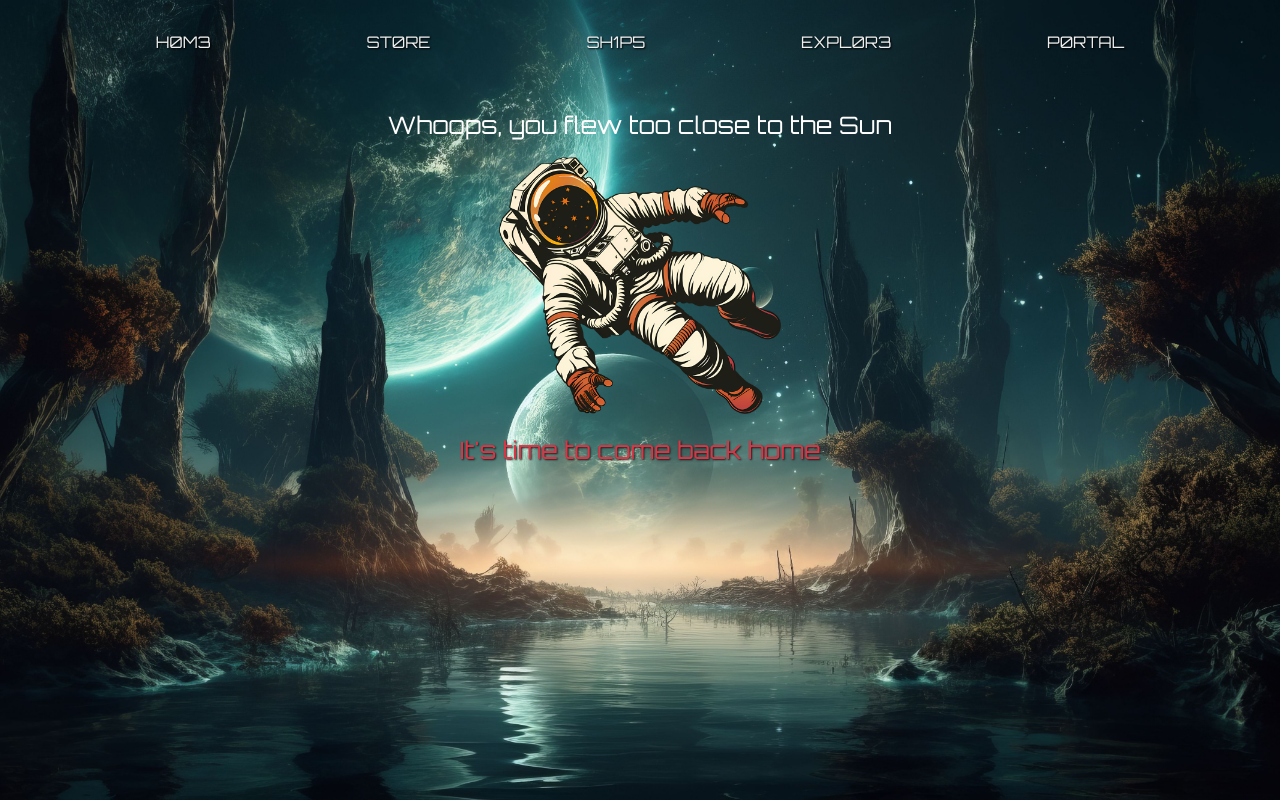
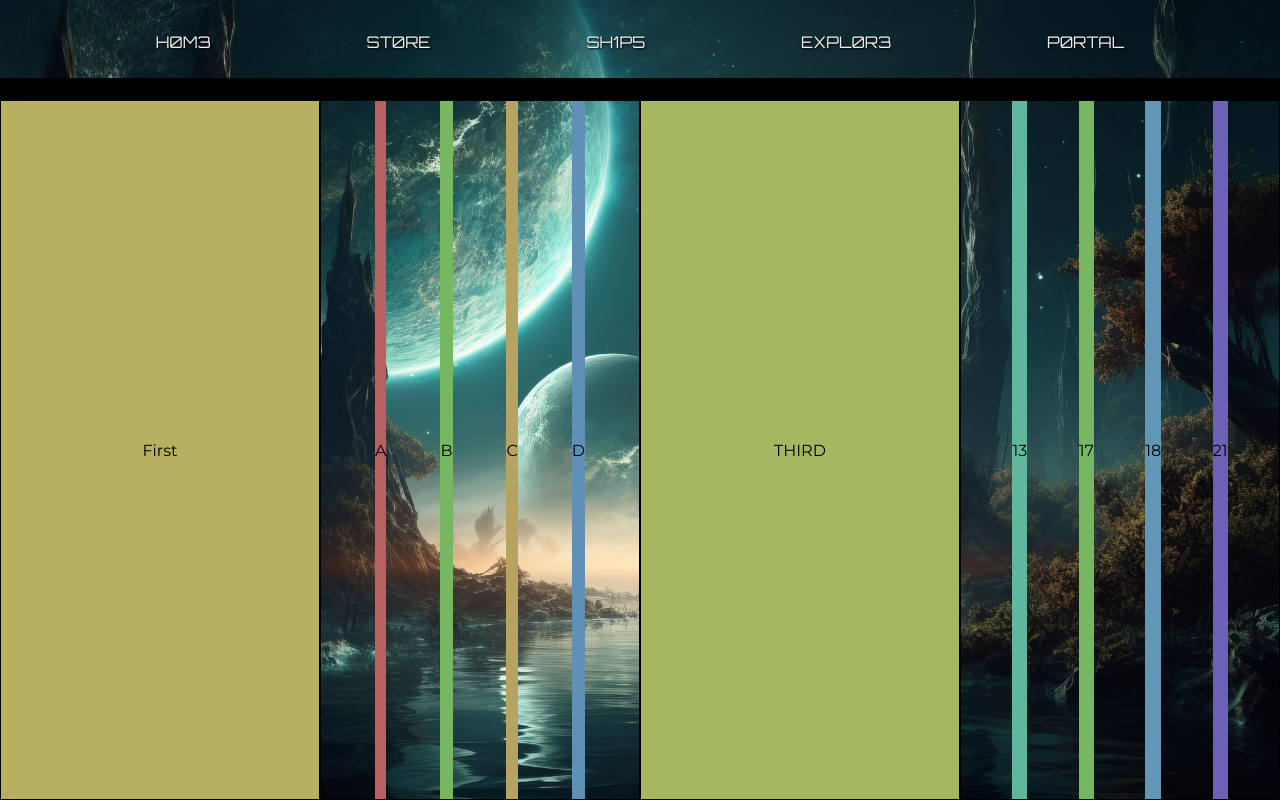
Before and after one commit to thegroosalugg/Andromeda, a React (Vite) app: page /playground in a window 1280 px wide. Built offline with nearby package versions, Linux system fonts and the light colour scheme.

Commit message:
created playground for framer motion.

```diff
--- a/src/App.tsx
+++ b/src/App.tsx
@@ -5,6 +5,7 @@ import SpaceShipsPage from './pages/spaceships/SpaceShips';
 import ShipIDPage from './pages/spaceships/ShipID';
 import ExplorePage from './pages/explore/Explore';
 import UserPage from './pages/User';
+import PlayGround from './pages/playground/PlayGround';
 import ErrorPage from './components/error/Error';
 
 import { library } from '@fortawesome/fontawesome-svg-core';
@@ -23,6 +24,7 @@ export default function App() {
     { path: 'ships/:shipId', element: <ShipIDPage /> },
     { path: 'explore', element: <ExplorePage /> },
     { path: 'user', element: <UserPage /> },
+    { path: '/playground', element: <PlayGround /> },
     { path: '*', element: <ErrorPage /> },
   ]);
 
--- /dev/null
+++ b/src/pages/playground/PlayGround.module.css
@@ -0,0 +1,61 @@
+.playground {
+  display: flex;
+  flex-grow: 1;
+
+  > div {
+    border: 0.5px solid #000;
+  }
+
+  .solo {
+    flex: 1 1 0;
+    display: flex;
+    align-items: center;
+    justify-content: center;
+  }
+
+  .two,
+  .four {
+    flex: 1 1 50%;
+    display: flex;
+    flex: 1;
+    width: 50px;
+    justify-content: space-evenly;
+    width: 100%;
+
+    > div {
+      display: flex;
+      align-items: center;
+      justify-content: center;
+    }
+  }
+
+  .two {
+    div:nth-of-type(1) {
+      background: #b76161;
+    }
+    div:nth-of-type(2) {
+      background: #78b761;
+    }
+    div:nth-of-type(3) {
+      background: #b7a361;
+    }
+    div:nth-of-type(4) {
+      background: #6190b7;
+    }
+  }
+
+  .four {
+    div:nth-of-type(1) {
+      background: #61b79d;
+    }
+    div:nth-of-type(2) {
+      background: #78b761;
+    }
+    div:nth-of-type(3) {
+      background: #6196b7;
+    }
+    div:nth-of-type(4) {
+      background: #6d61b7;
+    }
+  }
+}
--- /dev/null
+++ b/src/pages/playground/PlayGround.tsx
@@ -0,0 +1,111 @@
+import { motion, AnimatePresence } from 'framer-motion';
+import { useState } from 'react';
+import useDeviceOrientation from '@/hooks/useDeviceOrientation';
+import css from './PlayGround.module.css';
+
+const animate = {
+  layout: true,
+  initial: { opacity: 0, scale: 0 },
+  animate: { opacity: 1, scale: 1 },
+  exit: { opacity: 0, scale: 0 },
+  transition: { duration: 1 },
+};
+
+const Box = ({
+  children,
+  onClick,
+  background,
+}: {
+  children: React.ReactNode;
+  onClick: () => void;
+  background: string;
+}) => {
+  return (
+    <motion.div className={css.solo} style={{ background }} {...animate} onClick={onClick}>
+      <span>{children}</span>
+    </motion.div>
+  );
+};
+
+export default function PlayGround() {
+  const [active, setActive] = useState(0);
+  const [chars, setChars] = useState(['A', 'B', 'C', 'D']);
+  const [digits, setDigits] = useState(['13', '17', '18', '21']);
+  const isLandscape = useDeviceOrientation();
+  const flexDirection = isLandscape ? 'row' : 'column';
+
+  function reset() {
+    setActive(0);
+    setChars(['A', 'B', 'C', 'D']);
+    setDigits(['13', '17', '18', '21']);
+  }
+
+  function charHandler(char: string) {
+    if (active !== 0) {
+      setChars([char]);
+    }
+  }
+
+  function digitHandler(digit: string) {
+    if (active !== 0) {
+      setDigits([digit]);
+    }
+  }
+
+  return (
+    <>
+      <div
+        style={{ height: '20px', border: '1px solid black', background: 'black' }}
+        onClick={reset}
+      />
+      <section className={css.playground} style={{ flexDirection }}>
+        <AnimatePresence>
+          {(active === 0 || active === 1) && (
+            <Box key='1' onClick={() => setActive(1)} background='#b7b061'>
+              First
+            </Box>
+          )}
+          {(active === 0 || active === 2) && (
+            <motion.div
+              key='2'
+              className={css.two}
+              onClick={() => setActive(2)}
+              style={{ flexDirection }}
+              {...animate}
+            >
+              <AnimatePresence>
+                {chars.map((char) => (
+                  <motion.div key={char} {...animate} onClick={() => charHandler(char)}>
+                    <span>{char}</span>
+                  </motion.div>
+                ))}
+              </AnimatePresence>
+            </motion.div>
+          )}
+          {(active === 0 || active === 3) && (
+            <Box key='3' onClick={() => setActive(3)} background='#a6b761'>
+              THIRD
+            </Box>
+          )}
+          {(active === 0 || active === 4) && (
+            <motion.div
+              key='4'
+              className={css.four}
+              onClick={() => setActive(4)}
+              style={{ flexDirection }}
+              {...animate}
+            >
+              {/* <AnimatePresence> */}
+              {digits.map((digit) => (
+                <motion.div key={digit} {...animate} onClick={() => digitHandler(digit)}>
+                  <span>{digit}</span>
+                </motion.div>
+              ))}
+              {/* </AnimatePresence> */}
+            </motion.div>
+          )}
+        </AnimatePresence>
+      </section>
+    </>
+  );
+}
```
